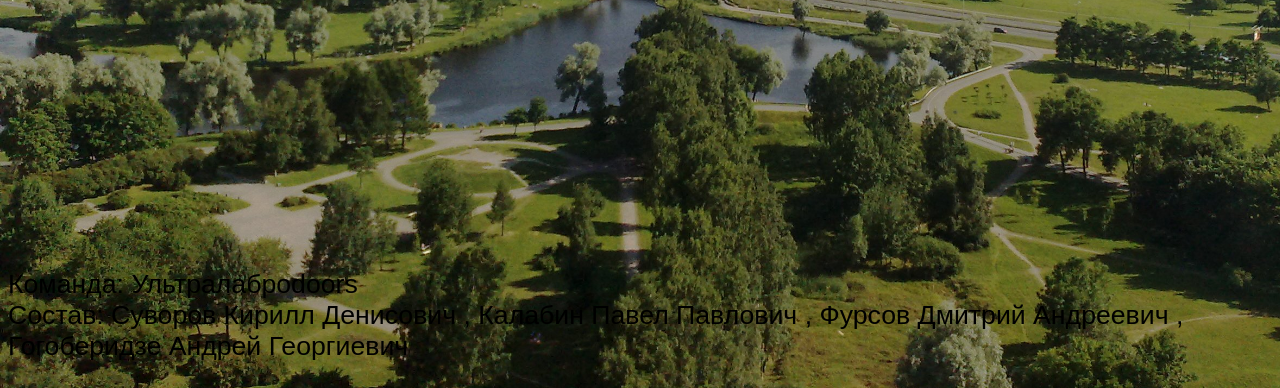
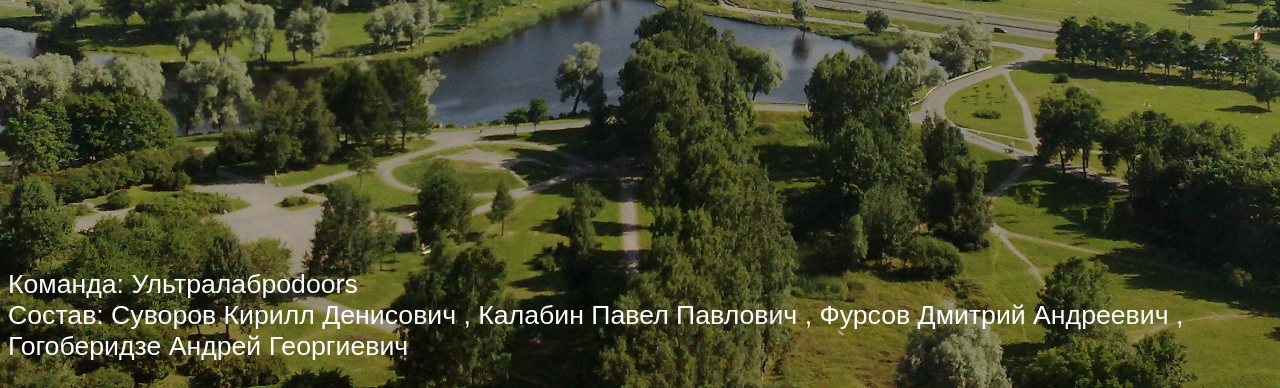
Before and after one commit to yltrakirich/yltrakirich.github.io, a plain HTML site: page index.html in a window 1280 px wide. Shown: the part 660-1048 px from the top of the page. Drawn offline with Linux system fonts and the light colour scheme.

Commit message:
Add files via upload

```diff
--- a/styles.css
+++ b/styles.css
@@ -6,7 +6,7 @@ body
 }
 h1{color: black; font-family: 'Georgia'; font-size: 43pt}
 h3{color:  black;font-family: 'Gabriola';font-size: 35pt}
-p{color: black;font-family: 'Arial';font-size: 20pt}
+p{color: white;font-family: 'Arial';font-size: 20pt}
 a{text-decoration: none; color: blue}
 
 
```
